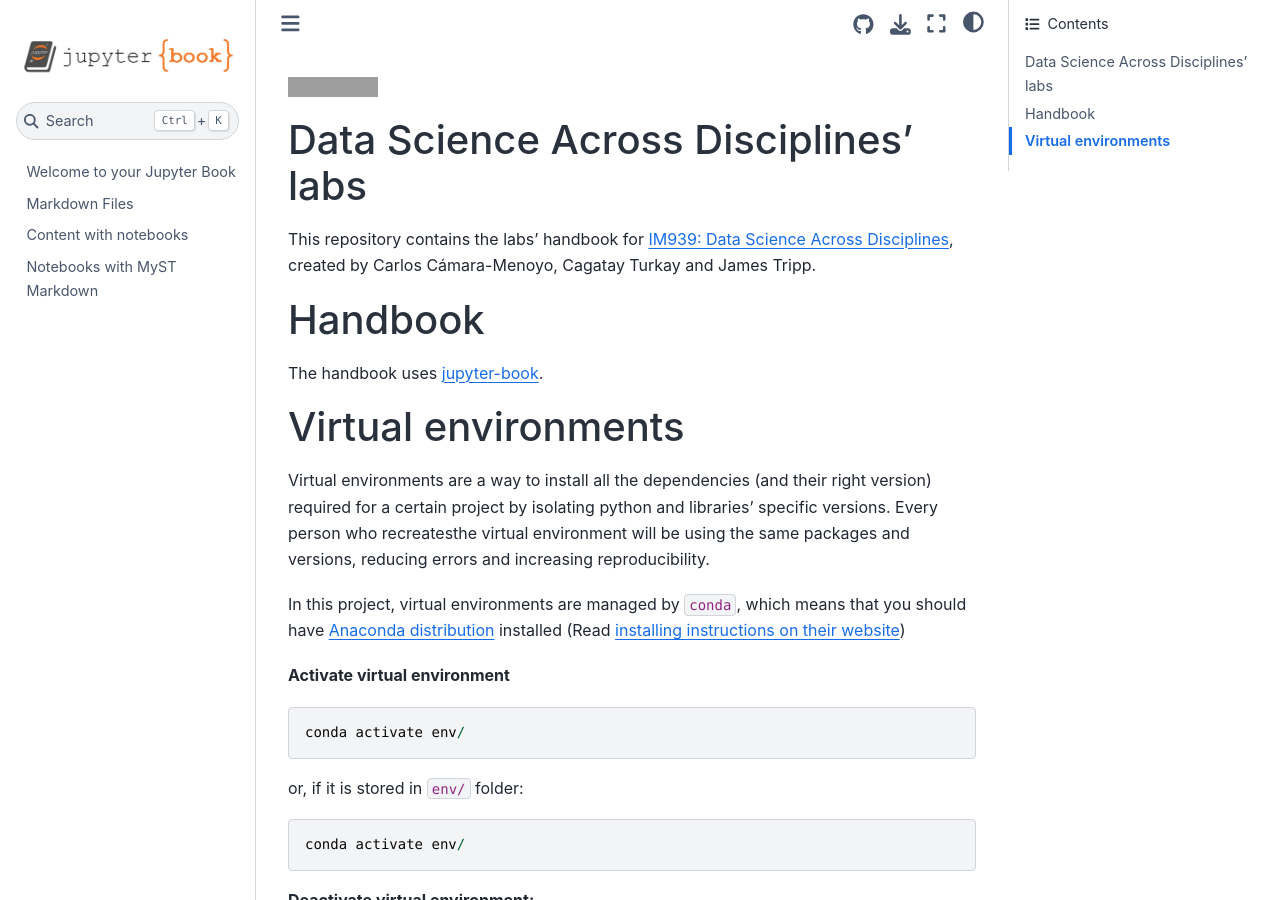
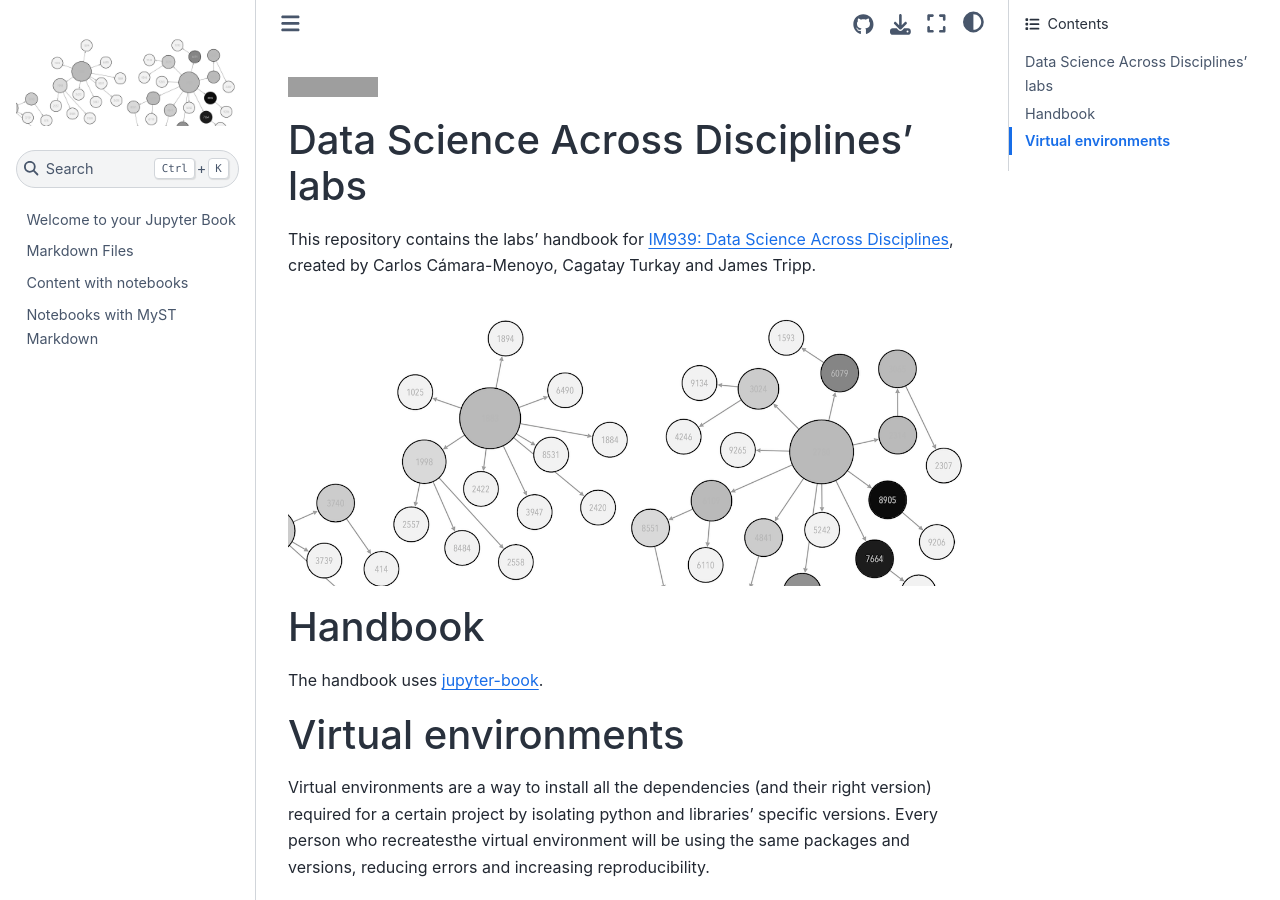
Before and after one commit to WarwickCIM/IM939_handbook_jupyterbook, a Jupyter Book: the page built from README.md, in a window 1280 px wide and 900 px high. Built offline with Jupyter Book 1.0.4 settings and Sphinx 7.4.7 and the Sphinx Book theme 1.1.4, drawn with Linux system fonts in a browser that asks for light colours; grey boxes are pictures that could not be loaded.

Commit message:
Add logo

```diff
--- a/README.md
+++ b/README.md
@@ -4,6 +4,7 @@
 
 This repository contains the labs' handbook for [IM939: Data Science Across Disciplines](https://cagatayturkay.github.io/data-science-across-disciplines), created by Carlos Cámara-Menoyo, Cagatay Turkay and James Tripp.
 
+![IM939 Logo](IM939_logo.png)
 ## Handbook
 
 The handbook uses [jupyter-book](https://jupyterbook.org/en/stable/intro.html).
--- a/_config.yml
+++ b/_config.yml
@@ -3,7 +3,7 @@
 
 title: My sample book
 author: Carlos Cámara-Menoyo, James Tripp, Cagatay Turkay
-logo: logo.png
+logo: IM939_logo.png
 
 # Force re-execution of notebooks on each build.
 # See https://jupyterbook.org/content/execute.html
```
Also changed, not shown: IM939_logo.png (added), logo.png (deleted).
